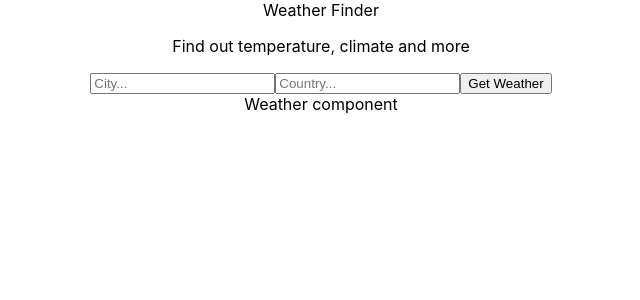
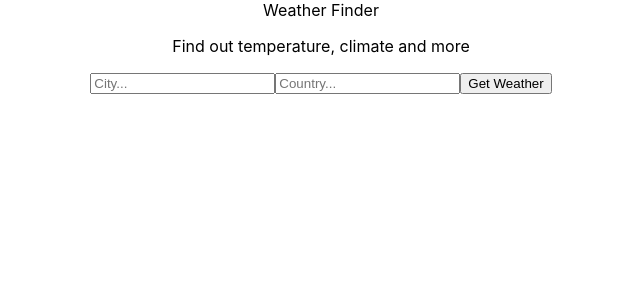
Before and after one commit to LucasMallmann/Weather-Forecast, a React (Create React App) app: page / in a window 1280 px wide. Shown: the top 300 px of the page, without its empty margins (319-959 px from the left). Built offline with nearby package versions, Linux system fonts and the light colour scheme.

Commit message:
API Call working

```diff
--- a/src/App.jsx
+++ b/src/App.jsx
@@ -6,21 +6,41 @@ import Weather from "./components/Weather";
 import { returnData } from "./components/data";
 
 const API_KEY = "70ab0ca0b6c30f20754e69cfb271f1ca";
-// const url =
-//   "http://api.openweathermap.org/data/2.5/weather?lat=48.13&lon=17.12&APPID=70ab0ca0b6c30f20754e69cfb271f1ca";
-const url = "http://api.openweathermap.org/data/2.5/box/city?bbox=12,32,15,37,10&APPID=70ab0ca0b6c30f20754e69cfb271f1ca";
-
-const fakeData = returnData();
 
 class App extends Component {
+  state = {
+    temperature: undefined,
+    city: "",
+    country: "",
+    humidity: undefined,
+    error: undefined
+  };
+
   getWeather = e => {
     e.preventDefault();
 
-    const apiCall = fetch(url, {
-      crossDomain: true,
-      method: "GET",
-      headers: { "Content-Type": "application/json" }
-    }).then(data => console.log(data)).catch(err => console.log(err));
+    const city = e.target.elements.city.value;
+    const country = e.target.elements.country.value;
+
+    const query = `http://api.openweathermap.org/data/2.5/weather?q=${city},${country}&appid=${API_KEY}`;
+
+    if (city && country) {
+      const apiCall = fetch(query)
+        .then(response => response.json())
+        .then(jsonData => {
+          this.setState({
+            temperature: jsonData.main.temp,
+            city: jsonData.name,
+            country: jsonData.sys.country,
+            humidity: jsonData.main.humidity,
+            description: jsonData.weather[0].description,
+            error: ""
+          });
+        })
+        .catch(err => {
+          console.log(err);
+        });
+    }
   };
 
   render() {
@@ -28,7 +48,15 @@ class App extends Component {
       <div className="App">
         <Titles />
         <Form handleGetWeather={this.getWeather} />
-        <Weather />
+
+        <Weather
+          temperature={this.state.temperature}
+          city={this.state.city}
+          country={this.state.country}
+          humidity={this.state.humidity}
+          description={this.state.description}
+          error={this.state.error}
+        />
       </div>
     );
   }
--- a/src/components/Form.jsx
+++ b/src/components/Form.jsx
@@ -4,8 +4,8 @@ class Form extends Component {
   render() {
     return (
       <form onSubmit={this.props.handleGetWeather}>
-        <input type="text" name="City" placeholder="City..."/>
-        <input type="text" name="Country" placeholder="Country..."/>
+        <input type="text" name="city" placeholder="City..."/>
+        <input type="text" name="country" placeholder="Country..."/>
 
         <button>Get Weather</button>
       </form>
--- a/src/components/Weather.jsx
+++ b/src/components/Weather.jsx
@@ -1,10 +1,18 @@
-import React, {Component} from 'react';
+import React, { Component } from "react";
 
 class Weather extends Component {
   render() {
     return (
       <div>
-        Weather component
+        {this.props.city && this.props.country && (
+          <p>
+            Location: {this.props.city}, {this.props.country}
+          </p>
+        )}
+        {this.props.temperature && <p>Temperature: {this.props.temperature}</p>}
+        {this.props.humidity && <p>Humidity: {this.props.humidity}</p>}
+        {this.props.description && <p>Description: {this.props.description}</p>}
+        {this.props.error && <p>Error: {this.props.error}</p>}
       </div>
     );
   }
```
